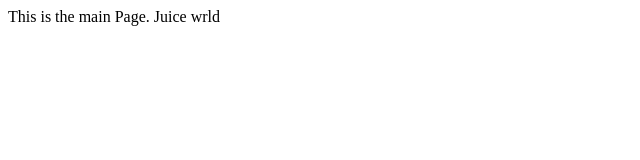
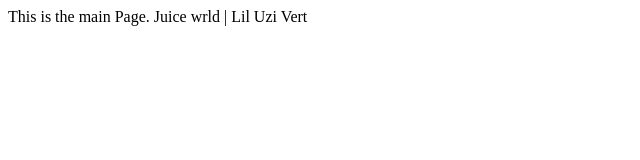
Before and after one commit to ashwindevx/main-page, a plain HTML site: page index.html in a window 1280 px wide. Shown: the whole page, without its empty margins (0-640 px from the left). Drawn offline with Linux system fonts and the light colour scheme.

Commit message:
added rapper name in main

```diff
--- a/index.html
+++ b/index.html
@@ -9,6 +9,6 @@
 <body>
     This is the main Page.
 
-    Juice wrld
+    Juice wrld | Lil Uzi Vert
 </body>
 </html>
```
